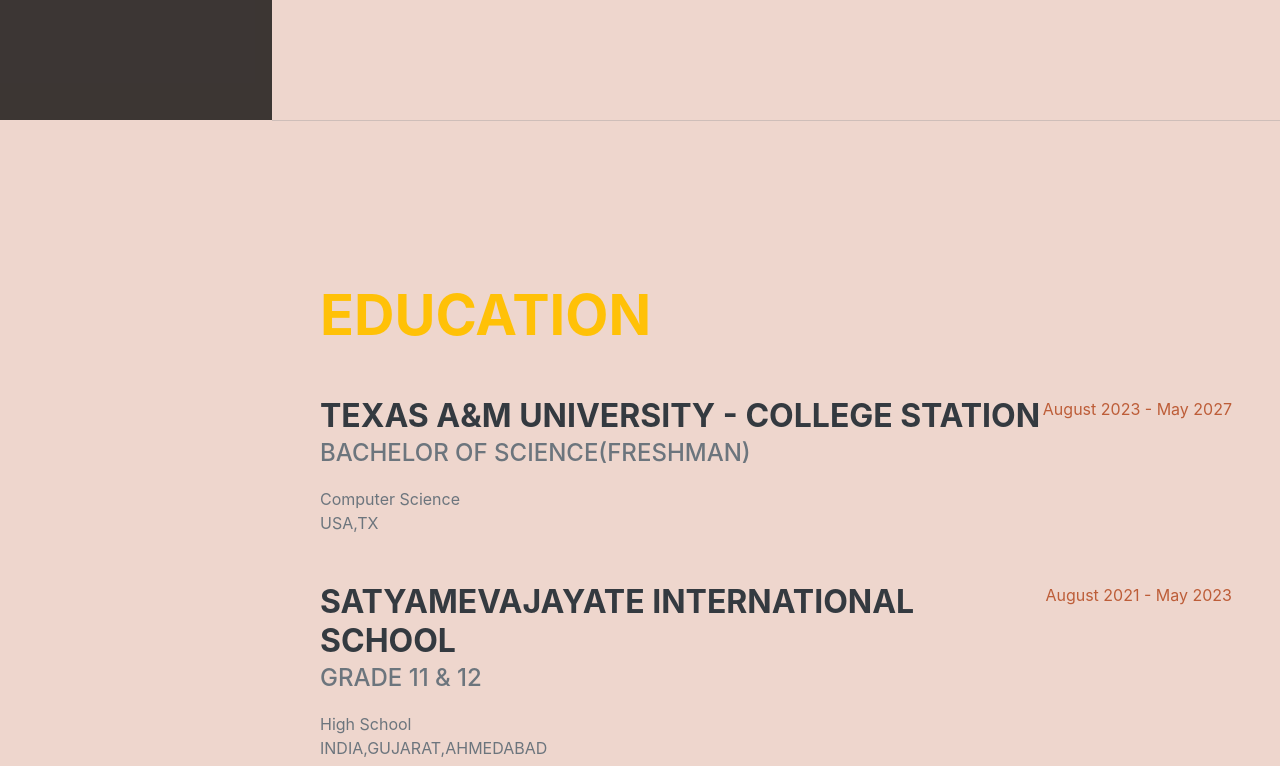
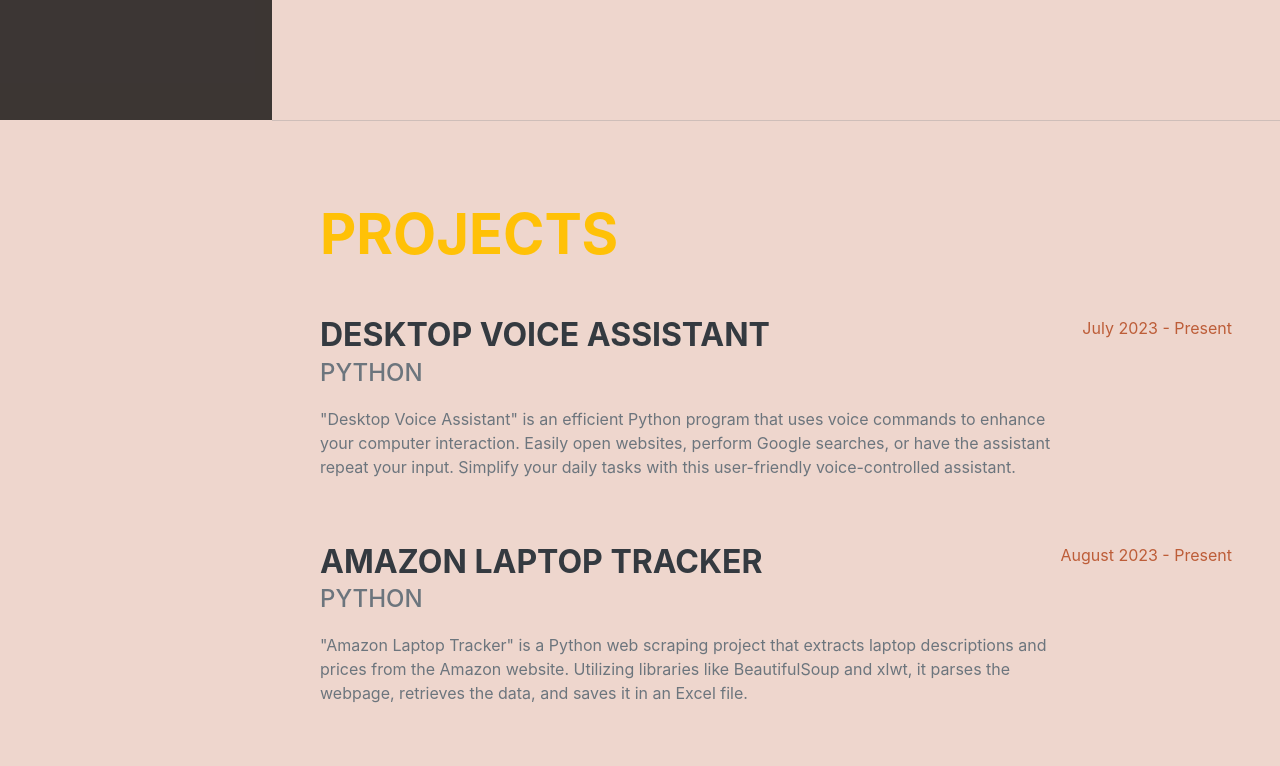
Before and after one commit to gamdhameet/gamdhameet.github.io, a plain HTML site: page index.html in a window 1280 px wide. Shown: the part 680-1446 px from the top of the page. Drawn offline with nearby package versions, Linux system fonts and the light colour scheme; a web font is replaced by a local one.

Commit message:
Added Projects to the website

```diff
--- a/index.html
+++ b/index.html
@@ -32,7 +32,7 @@
         <div class="collapse navbar-collapse" id="navbarResponsive">
             <ul class="navbar-nav">
                 <li class="nav-item"><a class="nav-link js-scroll-trigger text-warning" href="#about">About</a></li>
-                <!-- <li class="nav-item"><a class="nav-link js-scroll-trigger" href="#experience">Experience</a></li> -->
+                <li class="nav-item"><a class="nav-link js-scroll-trigger text-warning" href="#experience">Projects</a></li>
                 <li class="nav-item"><a class="nav-link js-scroll-trigger text-warning" href="#education">Education</a>
                 </li>
                 <li class="nav-item"><a class="nav-link js-scroll-trigger text-warning" href="#skills">Skills</a></li>
@@ -71,24 +71,24 @@
         </section>
         <hr class="m-0" />
         <!-- Experience-->
-        <!-- <section class="resume-section" id="experience">
+        <section class="resume-section" id="experience">
                 <div class="resume-section-content">
-                    <h2 class="mb-5">Experience</h2>
+                    <h2 class="mb-5 text-warning">Projects</h2>
                     <div class="d-flex flex-column flex-md-row justify-content-between mb-5">
                         <div class="flex-grow-1">
-                            <h3 class="mb-0">Senior Web Developer</h3>
-                            <div class="subheading mb-3">Intelitec Solutions</div>
-                            <p>Bring to the table win-win survival strategies to ensure proactive domination. At the end of the day, going forward, a new normal that has evolved from generation X is on the runway heading towards a streamlined cloud solution. User generated content in real-time will have multiple touchpoints for offshoring.</p>
+                            <h3 class="mb-0">DESKTOP VOICE ASSISTANT</h3>
+                            <div class="subheading mb-3">Python</div>
+                            <p>"Desktop Voice Assistant" is an efficient Python program that uses voice commands to enhance your computer interaction. Easily open websites, perform Google searches, or have the assistant repeat your input. Simplify your daily tasks with this user-friendly voice-controlled assistant.</p>
                         </div>
-                        <div class="flex-shrink-0"><span class="text-primary">March 2013 - Present</span></div>
+                        <div class="flex-shrink-0"><span class="text-primary">July 2023 - Present</span></div>
                     </div>
                     <div class="d-flex flex-column flex-md-row justify-content-between mb-5">
                         <div class="flex-grow-1">
-                            <h3 class="mb-0">Web Developer</h3>
-                            <div class="subheading mb-3">Intelitec Solutions</div>
-                            <p>Capitalize on low hanging fruit to identify a ballpark value added activity to beta test. Override the digital divide with additional clickthroughs from DevOps. Nanotechnology immersion along the information highway will close the loop on focusing solely on the bottom line.</p>
+                            <h3 class="mb-0" >AMAZON LAPTOP TRACKER </h3>
+                            <div class="subheading mb-3">Python</div>
+                            <p>"Amazon Laptop Tracker" is a Python web scraping project that extracts laptop descriptions and prices from the Amazon website. Utilizing libraries like BeautifulSoup and xlwt, it parses the webpage, retrieves the data, and saves it in an Excel file.</p>
                         </div>
-                        <div class="flex-shrink-0"><span class="text-primary">December 2011 - March 2013</span></div>
+                        <div class="flex-shrink-0"><span class="text-primary">August  2023 - Present</span></div>
                     </div>
                     <div class="d-flex flex-column flex-md-row justify-content-between mb-5">
                         <div class="flex-grow-1">
@@ -108,7 +108,7 @@
                     </div>
                 </div>
             </section>
-            <hr class="m-0" /> -->
+            <hr class="m-0" />
         <!-- Education-->
         <section class="resume-section" id="education">
             <div class="resume-section-content">
```
